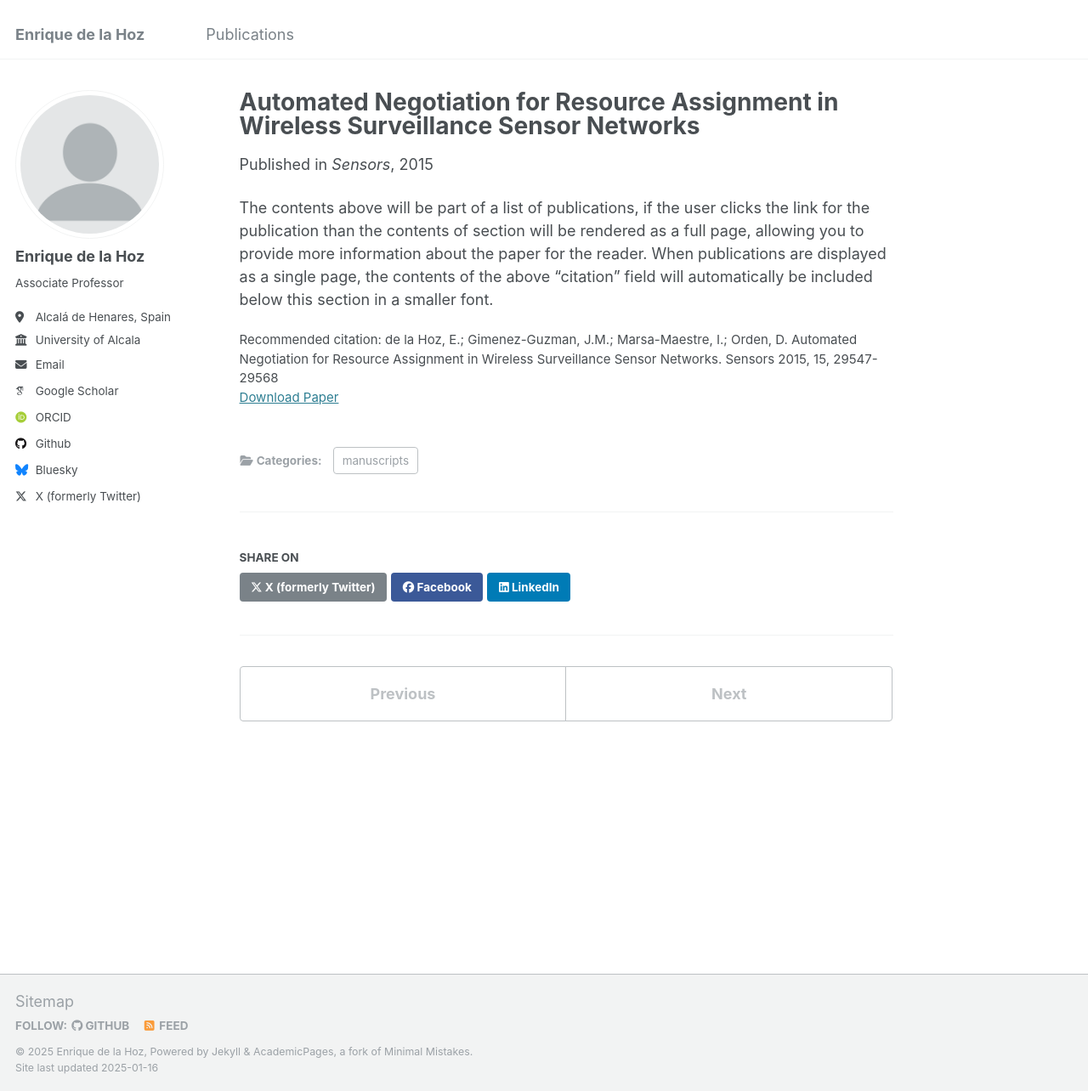
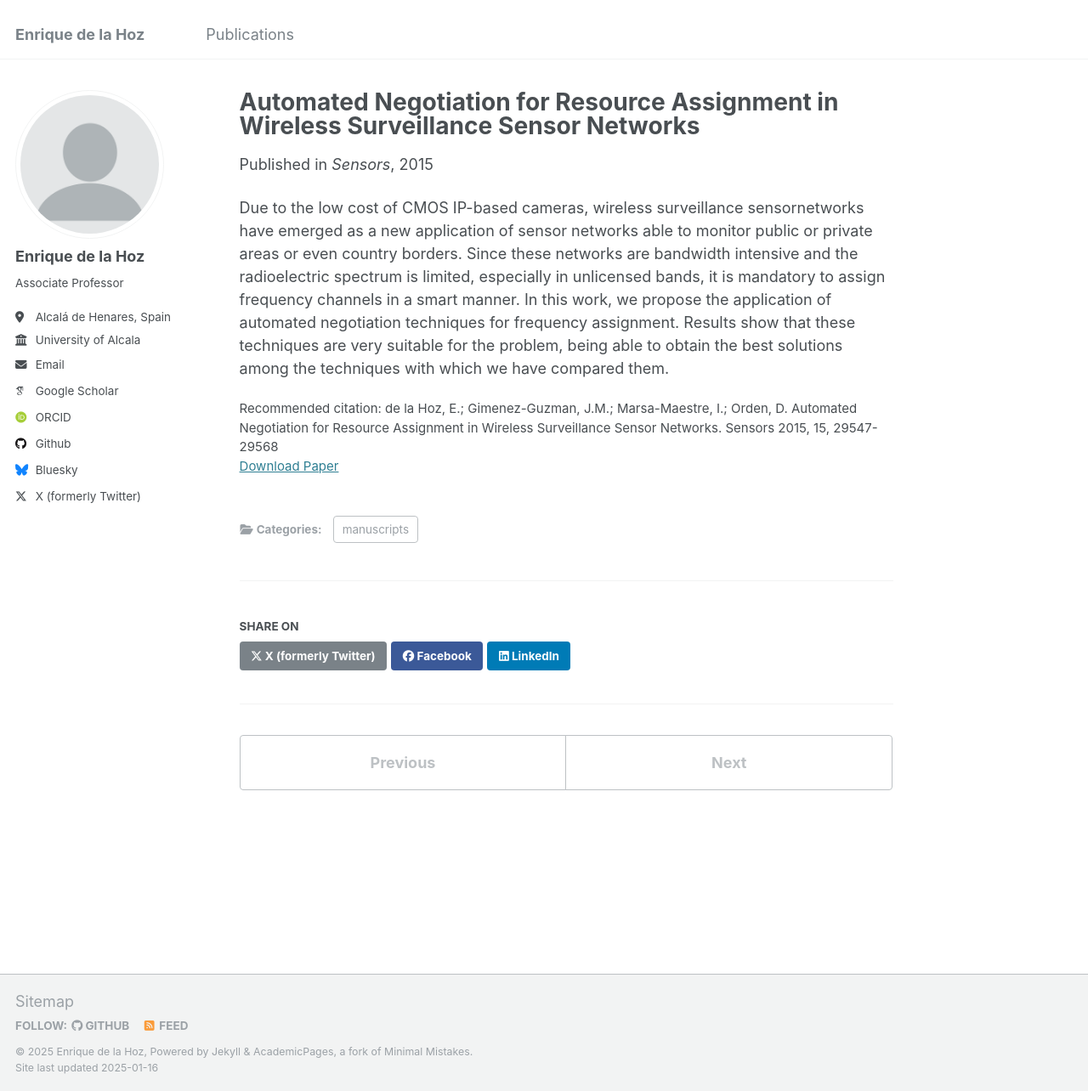
Before and after one commit to edelahozuah/edelahozuah.github.io, a Jekyll site: the page built from _publications/2015-Automated-Negotiation-Wireless-Sensor-Networks.md, in a window 1280 px wide and 1284 px high. Shown: the whole window at 85% size. Built offline with Jekyll 4.4.1, drawn with Linux system fonts in a browser that asks for light colours; some web fonts are replaced.

Commit message:
Update 2015-Automated-Negotiation-Wireless-Sensor-Networks.md

```diff
--- a/_publications/2015-Automated-Negotiation-Wireless-Sensor-Networks.md
+++ b/_publications/2015-Automated-Negotiation-Wireless-Sensor-Networks.md
@@ -3,8 +3,7 @@ title: "Automated Negotiation for Resource Assignment in Wireless Surveillance S
 collection: publications
 category: manuscripts
 permalink: /publication/2015-Automated-Negotiation-Wireless-Sensor-Networks
-excerpt: 'Due to the low cost of CMOS IP-based cameras, wireless surveillance sensornetworks have emerged as a new application of sensor networks able to monitor public or private areas or even country borders. Since these networks are bandwidth intensive and the radioelectric spectrum is limited, especially in unlicensed bands, it is mandatory to assign
-frequency channels in a smart manner. In this work, we propose the application of automated negotiation techniques for frequency assignment. Results show that these techniques are very suitable for the problem, being able to obtain the best solutions among the techniques with which we have compared them.'
+excerpt: 'Due to the low cost of CMOS IP-based cameras, wireless surveillance sensornetworks have emerged as a new application of sensor networks able to monitor public or private areas or even country borders. Since these networks are bandwidth intensive and the radioelectric spectrum is limited, especially in unlicensed bands, it is mandatory to assign frequency channels in a smart manner. In this work, we propose the application of automated negotiation techniques for frequency assignment. Results show that these techniques are very suitable for the problem, being able to obtain the best solutions among the techniques with which we have compared them.'
 date: 2015-11-24
 venue: 'Sensors'
 # slidesurl: 'http://academicpages.github.io/files/slides1.pdf'
@@ -12,4 +11,4 @@ paperurl: 'http://academicpages.github.io/files/sensors-15-29547.pdf'
 citation: 'de la Hoz, E.; Gimenez-Guzman, J.M.; Marsa-Maestre, I.; Orden, D. Automated Negotiation for Resource Assignment in Wireless Surveillance Sensor Networks. Sensors 2015, 15, 29547-29568'
 ---
 
-The contents above will be part of a list of publications, if the user clicks the link for the publication than the contents of section will be rendered as a full page, allowing you to provide more information about the paper for the reader. When publications are displayed as a single page, the contents of the above "citation" field will automatically be included below this section in a smaller font.
+Due to the low cost of CMOS IP-based cameras, wireless surveillance sensornetworks have emerged as a new application of sensor networks able to monitor public or private areas or even country borders. Since these networks are bandwidth intensive and the radioelectric spectrum is limited, especially in unlicensed bands, it is mandatory to assign frequency channels in a smart manner. In this work, we propose the application of automated negotiation techniques for frequency assignment. Results show that these techniques are very suitable for the problem, being able to obtain the best solutions among the techniques with which we have compared them.
```
